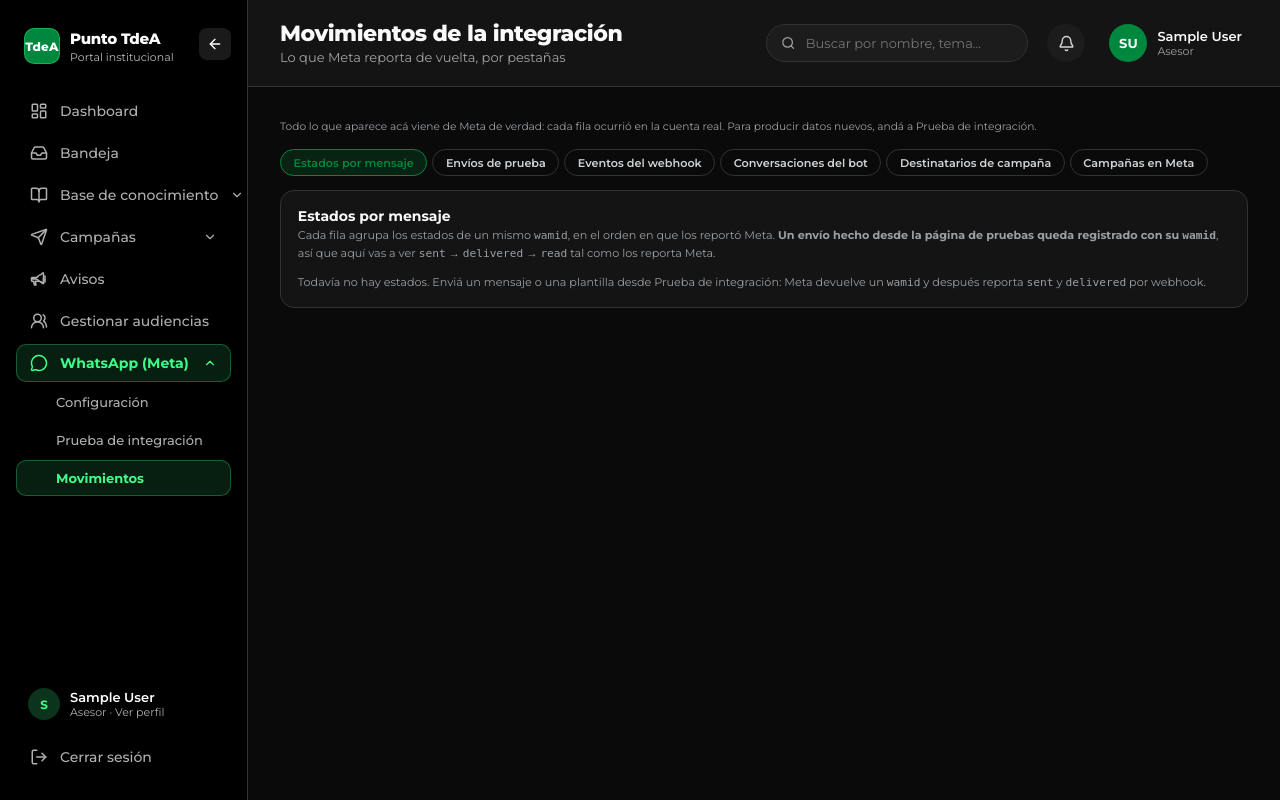
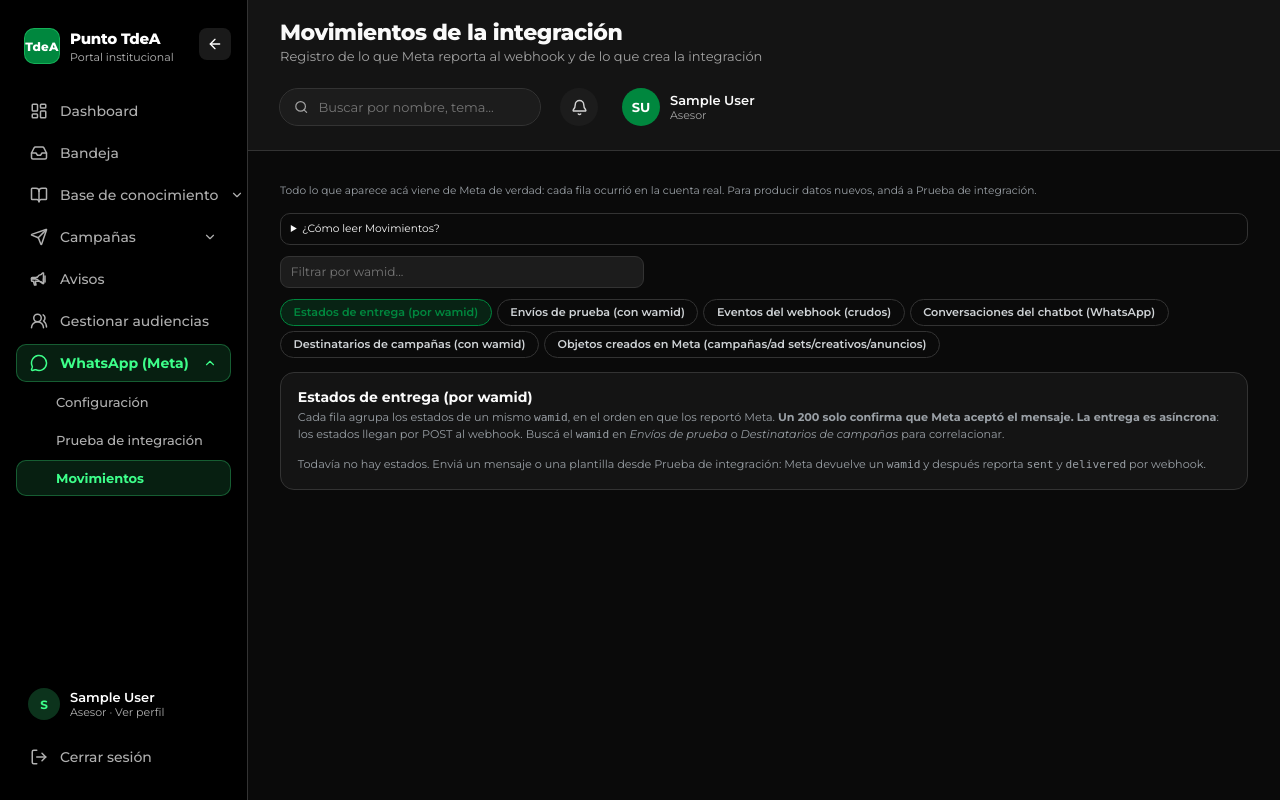
Before and after one commit to cristianclv123/PuntoTdeA, a Django app: page /whatsapp-prueba/resultados/ in a window 1280 px wide. Run offline with Django 5.2, Linux system fonts and the light colour scheme; the visitor is signed in with stand-in values (Sample User, id 1); data that the repository does not hold is empty; parts of the project's set-up code (start-up, migrations or seed data) failed here and were passed over.

Commit message:
Mejora la lectura de Movimientos: ayuda, nombres y filtro por wamid
La pagina Movimientos ahora explica como leerla: bloque plegable 'Como leer Movimientos' (asincronia, wamid, webhook crudo, huerfanos), subtitulo nuevo y un filtro libre por wamid que oculta las filas que no coincidan en la pestana activa. Se renombran las seis pestanas para que digan que hacen (Estados de entrega, Envios de prueba, Eventos del webhook, Conversaciones del chatbot, Destinatarios de campanas, Objetos creados en Meta) y se alinean las pistas de cada panel. Al pulsar una pestana se actualiza el hash de la URL. Docs y tests actualizados; 267 tests OK.

```diff
--- a/communications/templates/communications/whatsapp_results.html
+++ b/communications/templates/communications/whatsapp_results.html
@@ -2,7 +2,7 @@
 
 {% block title %}Movimientos WhatsApp (Meta) — Punto TdeA{% endblock %}
 {% block page_title %}Movimientos de la integración{% endblock %}
-{% block page_subtitle %}Lo que Meta reporta de vuelta, por pestañas{% endblock %}
+{% block page_subtitle %}Registro de lo que Meta reporta al webhook y de lo que crea la integración{% endblock %}
 
 {% block wa_content %}
 
@@ -12,23 +12,32 @@
     <a href="{% url 'meta-whatsapp-test' %}">Prueba de integración</a>.
   </p>
 
+  <details class="wa-note" style="margin:0 0 .75rem; border:1px solid var(--border); border-radius:10px; padding:.5rem .7rem">
+    <summary style="cursor:pointer; color:var(--text)">¿Cómo leer Movimientos?</summary>
+    <div style="margin-top:.4rem; line-height:1.5">
+      • <strong>Asíncrono</strong>: un POST al enviar devuelve <code>wamid</code> (Meta aceptó), los estados (<code>sent</code> → <code>delivered</code> → <code>read</code> o <code>failed</code>) llegan por POST al webhook.
+      • <strong>Correlación por wamid</strong>: copiá el <code>wamid</code> de <em>Envíos de prueba</em> o <em>Destinatarios de campañas</em> y buscalo en <em>Estados de entrega</em>.
+      • <strong>Webhook crudo</strong>: <em>Eventos del webhook</em> muestra lo recibido (útil para detectar duplicados/reintentos).
+      • <strong>Huérfanos</strong>: en <em>Objetos creados en Meta</em>, "huérfano" = campaña/ad set creados pero sin anuncio (falló el creativo, p.ej. app en modo Development).
+    </div>
+  </details>
+
+  <input id="wamid-filter" placeholder="Filtrar por wamid..." class="wa-input" style="max-width:26rem;margin:0 0 .75rem">
+
   <div class="wa-tabs" role="tablist">
-    <button type="button" class="wa-tab" role="tab" data-wa-tab="estados">Estados por mensaje</button>
-    <button type="button" class="wa-tab" role="tab" data-wa-tab="envios">Envíos de prueba</button>
-    <button type="button" class="wa-tab" role="tab" data-wa-tab="eventos">Eventos del webhook</button>
-    <button type="button" class="wa-tab" role="tab" data-wa-tab="chats">Conversaciones del bot</button>
-    <button type="button" class="wa-tab" role="tab" data-wa-tab="destinatarios">Destinatarios de campaña</button>
-    <button type="button" class="wa-tab" role="tab" data-wa-tab="campanas">Campañas en Meta</button>
+    <button type="button" class="wa-tab" role="tab" data-wa-tab="estados">Estados de entrega (por wamid)</button>
+    <button type="button" class="wa-tab" role="tab" data-wa-tab="envios">Envíos de prueba (con wamid)</button>
+    <button type="button" class="wa-tab" role="tab" data-wa-tab="eventos">Eventos del webhook (crudos)</button>
+    <button type="button" class="wa-tab" role="tab" data-wa-tab="chats">Conversaciones del chatbot (WhatsApp)</button>
+    <button type="button" class="wa-tab" role="tab" data-wa-tab="destinatarios">Destinatarios de campañas (con wamid)</button>
+    <button type="button" class="wa-tab" role="tab" data-wa-tab="campanas">Objetos creados en Meta (campañas/ad sets/creativos/anuncios)</button>
   </div>
 
   <section class="wa-card wa-panel" role="tabpanel" data-wa-panel="estados">
-    <h2>Estados por mensaje</h2>
+    <h2>Estados de entrega (por wamid)</h2>
     <p class="hint">
       Cada fila agrupa los estados de un mismo <code>wamid</code>, en el orden en
-      que los reportó Meta. <strong>Un envío hecho desde la página de pruebas
-      queda registrado con su <code>wamid</code></strong>, así que aquí vas a ver
-      <code>sent</code> → <code>delivered</code> → <code>read</code> tal como
-      los reporta Meta.
+      que los reportó Meta. <strong>Un 200 solo confirma que Meta aceptó el mensaje. La entrega es asíncrona</strong>: los estados llegan por POST al webhook. Buscá el <code>wamid</code> en <em>Envíos de prueba</em> o <em>Destinatarios de campañas</em> para correlacionar.
     </p>
     {% if threads %}
       {% for thread in threads %}
@@ -63,11 +72,11 @@
   </section>
 
   <section class="wa-card wa-panel" role="tabpanel" data-wa-panel="envios">
-    <h2>Envíos de prueba con wamid</h2>
+    <h2>Envíos de prueba (con wamid)</h2>
     <p class="hint">
       Cada envío hecho desde la página de pruebas, con el <code>wamid</code> real
-      que devolvió Meta. Copiá uno y buscá esa misma cadena en
-      <strong>Estados por mensaje</strong> para ver cómo avanzó sus estados.
+      que devolvió Meta. Copiá uno y usalo para buscarlo en
+      <strong>Estados de entrega (por wamid)</strong>.
     </p>
     {% if test_sends %}
       <table class="wa-table">
@@ -105,10 +114,9 @@
   </section>
 
   <section class="wa-card wa-panel" role="tabpanel" data-wa-panel="eventos">
-    <h2>Eventos del webhook</h2>
+    <h2>Eventos del webhook (crudos)</h2>
     <p class="hint">
-      {{ event_count }} evento(s) registrado(s). Sirven para confirmar que Meta sí está llegando
-      y para verificar que los reintentos no se procesen dos veces.
+      {{ event_count }} evento(s) registrado(s). POSTs reales a <code>/api/whatsapp/webhook/</code>. Cada evento tiene una <code>event_key</code> única (los reintentos de Meta no duplican el procesamiento). Si <strong>Procesado</strong> aparece como <em>pendiente</em>, Meta envió el evento pero su procesamiento no terminó.
     </p>
     {% if recent_events %}
       <table class="wa-table">
@@ -144,12 +152,9 @@
   </section>
 
   <section class="wa-card wa-panel" role="tabpanel" data-wa-panel="chats">
-    <h2>Conversaciones del bot</h2>
+    <h2>Conversaciones del chatbot (WhatsApp)</h2>
     <p class="hint">
-      Últimas conversaciones originadas por WhatsApp. Ojo: <strong>el primer
-      mensaje siempre se descarta y solo devuelve el saludo</strong>, sin importar
-      qué escriba la persona. Para una conversación completa, el primer mensaje
-      tiene que ser un saludo.
+      Últimas conversaciones originadas por WhatsApp. <strong>El primer mensaje siempre se descarta y solo devuelve el saludo</strong>, sin importar qué escriba la persona. Para una conversación completa, el primer mensaje tiene que ser un saludo.
     </p>
     {% if chats %}
       {% for chat in chats %}
@@ -182,8 +187,8 @@
   </section>
 
   <section class="wa-card wa-panel" role="tabpanel" data-wa-panel="destinatarios">
-    <h2>Destinatarios de campaña con wamid</h2>
-    <p class="hint">Los estados de Meta se aplican a estos destinatarios por su <code>provider_message_id</code>.</p>
+    <h2>Destinatarios de campañas (con wamid)</h2>
+    <p class="hint">Los estados de Meta se aplican a estos destinatarios por su <code>provider_message_id</code> (wamid). Copiá el wamid para buscarlo en <strong>Estados de entrega (por wamid)</strong>.</p>
     {% if recent_recipients %}
       <table class="wa-table">
         <thead>
@@ -212,13 +217,9 @@
   </section>
 
   <section class="wa-card wa-panel" role="tabpanel" data-wa-panel="campanas">
-    <h2>Campañas en Meta</h2>
+    <h2>Objetos creados en Meta (campañas/ad sets/creativos/anuncios)</h2>
     <p class="hint">
-      Objetos que la integración creó en la cuenta de anuncios (Marketing API).
-      Un intento es <strong>huérfano</strong> cuando falló después de crear la
-      campaña o el ad set y nunca llegó a tener anuncio: deja objetos sueltos
-      ocupando la cuenta. «Eliminar» borra la <strong>campaña completa</strong>
-      en Meta (arrastra sus ad sets y anuncios) y limpia el rastro local.
+      Objetos que la integración creó en la cuenta de anuncios (Marketing API) al publicar avisos en WhatsApp Status. Un intento es <strong>huérfano</strong> cuando falló después de crear la campaña o el ad set y nunca llegó a crear el anuncio (p.ej. app en modo Development → crea campaña/ad set pero rechaza el creativo). Borrar borra la <strong>campaña completa</strong> en Meta (arrastra ad sets y anuncios) y limpia el rastro local.
     </p>
     {% if meta_ads %}
       <table class="wa-table">
@@ -285,14 +286,32 @@
       });
     }
     tabs.forEach(function (tab) {
-      tab.addEventListener('click', function () { activate(tab.dataset.waTab); });
+      tab.addEventListener('click', function () {
+        activate(tab.dataset.waTab);
+        try { history.replaceState(null, '', '#' + tab.dataset.waTab); } catch (e) {}
+      });
     });
+
     // Si la URL trae un ancla (#eventos), se abre esa pestaña directamente.
     const hash = (window.location.hash || '').replace('#', '');
     const known = Array.prototype.some.call(tabs, function (tab) {
       return tab.dataset.waTab === hash;
     });
     if (tabs.length) activate(known ? hash : tabs[0].dataset.waTab);
+
+    // Filtro libre: oculta las filas de la pestaña activa que no coincidan.
+    const filter = document.getElementById('wamid-filter');
+    if (filter) {
+      filter.addEventListener('input', function () {
+        const query = filter.value.toLowerCase().trim();
+        document
+          .querySelectorAll('.wa-panel.active .wa-row, .wa-panel.active tbody tr')
+          .forEach(function (row) {
+            const text = (row.textContent || '').toLowerCase();
+            row.style.display = query && text.indexOf(query) === -1 ? 'none' : '';
+          });
+      });
+    }
 
     // Copiar wamid al portapapeles.
     document.querySelectorAll('[data-copy]').forEach(function (button) {
```
Also changed, not shown: communications/tests/test_meta_console.py (+8 -8 lines), docs/guia-uso-para-otros-modulos.md (+1 -1 lines), docs/pagina-pruebas-whatsapp.md (+24 -10 lines), docs/whatsapp-meta.md (+2 -2 lines).
